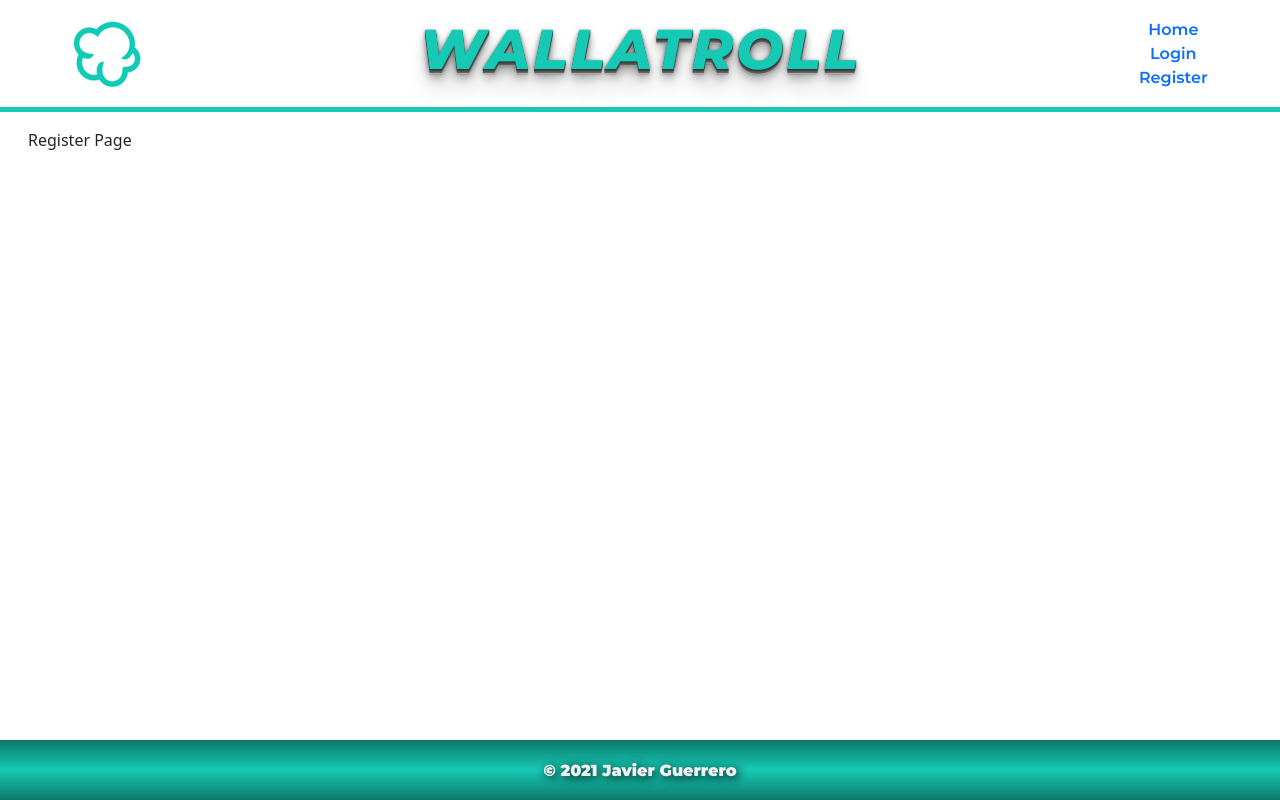
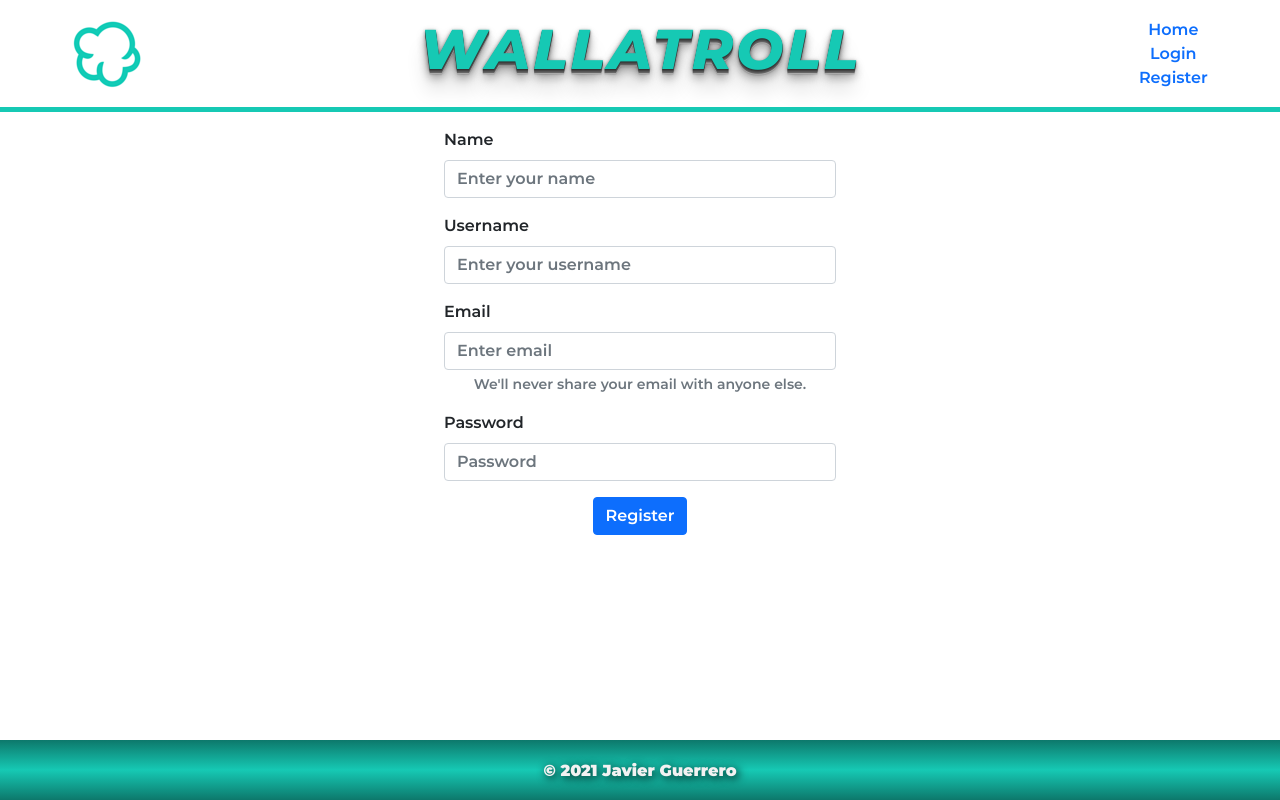
Before and after one commit to proyectojotazo/wallatroll-react-redux, a React (Create React App) app: page /register in a window 1280 px wide. Built offline with nearby package versions, Linux system fonts and the light colour scheme.

Commit message:
RegisterPage , NotFoundPage created. TODO: CreateAdPage

```diff
--- a/src/api/userServices.js
+++ b/src/api/userServices.js
@@ -21,7 +21,8 @@ const userServices = {
     await Promise.resolve()
     removeAuthorizationHeader()
     storage.remove('token')
-  }
+  },
+  register: async (data) => await requestServices.post('/api/auth/signup', data)
 }
 
 export default userServices
--- a/src/components/LoginPage/LoginPage.jsx
+++ b/src/components/LoginPage/LoginPage.jsx
@@ -7,8 +7,8 @@ import ErrorMsg from "../common/ErrorMsg";
 
 import "./LoginPage.css";
 
-import { authLogin, uiResetError } from "../../store/actions";
-import { getUi } from "../../store/selectors";
+import { authLogin, loginUiResetError } from "../../store/actions";
+import { getLoginUi } from "../../store/selectors";
 
 const LoginPage = ({ onLogin, onResetError, isLoading, error }) => {
   const [formValues, setFormValues] = useState({
@@ -109,13 +109,13 @@ const LoginPage = ({ onLogin, onResetError, isLoading, error }) => {
 };
 
 const mapStateToProps = (state) => {
-  return getUi(state);
+  return getLoginUi(state);
 };
 
 const mapDispatchToProps = (dispatch) => {
   return {
     onLogin: (credentials) => dispatch(authLogin(credentials)),
-    onResetError: () => dispatch(uiResetError()),
+    onResetError: () => dispatch(loginUiResetError()),
   };
 };
 
--- /dev/null
+++ b/src/components/NotFoundPage/NotFoundPage.css
@@ -0,0 +1,14 @@
+.not-found {
+  background-image: url(../../assets/images/404-not-found.jpg);
+  background-position: center;
+  height: calc(100vh - 160px);
+}
+
+.not-found-title {
+  padding: 1rem;
+  color: #af0404;
+  font-style: italic;
+  font-size: 42px;
+  text-align: center;
+  text-shadow: 1px 1px 1px black;
+}
--- a/src/components/NotFoundPage/NotFoundPage.jsx
+++ b/src/components/NotFoundPage/NotFoundPage.jsx
@@ -1,7 +1,13 @@
 import React from "react";
 
+import './NotFoundPage.css'
+
 const NotFoundPage = () => {
-  return <div>Not Found Page</div>;
+  return (
+    <section className="not-found">
+      <h2 className="not-found-title">Ups... Pagina no encontrada</h2>
+    </section>
+  );
 };
 
 export default NotFoundPage;
--- a/src/components/RegisterPage/RegisterPage.jsx
+++ b/src/components/RegisterPage/RegisterPage.jsx
@@ -1,11 +1,145 @@
-import React from 'react'
+import React, { useState } from "react";
 
-const RegisterPage = () => {
+import { connect } from "react-redux";
+
+import { Container, Row, Col, Form, Button, Spinner } from "react-bootstrap";
+
+import ErrorMsg from "../common/ErrorMsg";
+
+import { getRegisterUi } from "../../store/selectors";
+import { register, registerUiResetError } from "../../store/actions";
+
+const RegisterPage = ({ onRegister, onResetError, isLoading, error }) => {
+  const [formValues, setFormValues] = useState({
+    email: "",
+    password: "",
+    username: "",
+    name: "",
+  });
+
+  const handleChange = (e) => {
+    setFormValues({
+      ...formValues,
+      [e.target.name]: e.target.value,
+    });
+  };
+
+  const handleSubmit = async (e) => {
+    e.preventDefault();
+
+    const { email, password, username, name } = formValues;
+
+    const userToRegister = {
+      email,
+      password,
+      username,
+      name,
+    };
+
+    await onRegister(userToRegister)
+  };
+
   return (
-    <div>
-      Register Page
-    </div>
-  )
-}
+    <Container>
+      <Row>
+        <Col md={{ span: 4, offset: 4 }}>
+          <Form className="login-page-form" onSubmit={handleSubmit} noValidate>
+            <Form.Group className="mb-3" controlId="formBasicName">
+              <Form.Label>Name</Form.Label>
+              <Form.Control
+                type="text"
+                name="name"
+                placeholder="Enter your name"
+                value={formValues.name}
+                onChange={handleChange}
+                disabled={isLoading}
+              />
+            </Form.Group>
+            {(error.show && error.msg.name) && <ErrorMsg onClick={onResetError} msg={error.msg.name} />}
+            <Form.Group className="mb-3" controlId="formBasicUsername">
+              <Form.Label>Username</Form.Label>
+              <Form.Control
+                type="text"
+                name="username"
+                placeholder="Enter your username"
+                value={formValues.username}
+                onChange={handleChange}
+                disabled={isLoading}
+              />
+            </Form.Group>
+            {(error.show && error.msg.username) && <ErrorMsg onClick={onResetError} msg={error.msg.username} />}
+            <Form.Group className="mb-3" controlId="formBasicEmail">
+              <Form.Label>Email</Form.Label>
+              <Form.Control
+                type="email"
+                name="email"
+                placeholder="Enter email"
+                value={formValues.email}
+                onChange={handleChange}
+                disabled={isLoading}
+              />
+              <Form.Text className="text-muted text-center d-block mb-2">
+                We'll never share your email with anyone else.
+              </Form.Text>
+              {(error.show && error.msg.email) && <ErrorMsg onClick={onResetError} msg={error.msg.email} />}
+            </Form.Group>
+            <Form.Group className="mb-3" controlId="formBasicPassword">
+              <Form.Label>Password</Form.Label>
+              <Form.Control
+                type="password"
+                name="password"
+                placeholder="Password"
+                value={formValues.password}
+                onChange={handleChange}
+                disabled={isLoading}
+              />
+            </Form.Group>
+            {(error.show && error.msg.password) && <ErrorMsg onClick={onResetError} msg={error.msg.password} />}
 
-export default RegisterPage
+            {/* En caso de no conectar con el servidor */}
+            {(error.show && typeof error.msg === "string")  && <ErrorMsg onClick={onResetError} msg={error.msg} />}
+            <Button
+              variant="primary"
+              type="submit"
+              className="d-block mx-auto"
+              disabled={isLoading}
+            >
+              {isLoading ? (
+                <>
+                  <Spinner
+                    as="span"
+                    animation="border"
+                    size="sm"
+                    role="status"
+                    aria-hidden="true"
+                  />
+                  <span className="visually-hidden">Loading...</span>
+                </>
+              ) : (
+                "Register"
+              )}
+            </Button>
+          </Form>
+        </Col>
+      </Row>
+    </Container>
+  );
+};
+
+const mapStateToProps = (state) => {
+  return getRegisterUi(state);
+};
+
+const mapDispatchToProps = (dispatch) => {
+  return {
+    onRegister: (credentials) => dispatch(register(credentials)),
+    onResetError: () => dispatch(registerUiResetError()),
+  };
+};
+
+const ConnectedRegisterPage = connect(
+  mapStateToProps,
+  mapDispatchToProps
+)(RegisterPage);
+
+export default ConnectedRegisterPage;
--- a/src/store/reducers.js
+++ b/src/store/reducers.js
@@ -2,15 +2,32 @@ import {
   AUTH_LOGIN_FAILURE,
   AUTH_LOGIN_REQUEST,
   AUTH_LOGIN_SUCCESS,
+  LOGIN_UI_RESET_ERROR,
+  REGISTER_REQUEST,
+  REGISTER_SUCCESS,
+  REGISTER_FAILURE,
+  REGISTER_UI_RESET_ERROR,
   AUTH_LOGOUT,
-  UI_RESET_ERROR,
 } from "./types";
 
 const defaultState = {
   auth: true,
-  ui: {
+  loginUi: {
     isLoading: false,
     error: { msg: "", show: false },
+  },
+  registerUi: {
+    isLoading: false,
+    error: {
+      msg: {
+        name: "",
+        username: "",
+        email: "",
+        password: "",
+        server: "",
+      },
+      show: false,
+    },
   },
 };
 
@@ -25,17 +42,68 @@ export const auth = (authState = defaultState.auth, action) => {
   }
 };
 
-export const ui = (uiState = defaultState.ui, action) => {
+export const loginUi = (loginUiState = defaultState.loginUi, action) => {
   switch (action.type) {
     case AUTH_LOGIN_REQUEST:
       return { isLoading: true, error: { msg: "", show: false } };
     case AUTH_LOGIN_SUCCESS:
       return { isLoading: false, error: { msg: "", show: false } };
     case AUTH_LOGIN_FAILURE:
-      return { isLoading: false, error: { msg: action.payload , show: true } };
-    case UI_RESET_ERROR:
-      return { ...uiState, error: { msg: "", show: false } };
+      return { isLoading: false, error: { msg: action.payload, show: true } };
+    case LOGIN_UI_RESET_ERROR:
+      return { ...loginUiState, error: { msg: "", show: false } };
     default:
-      return uiState;
+      return loginUiState;
   }
 };
+
+export const registerUi = (
+  registerUiState = defaultState.registerUi,
+  action
+) => {
+  switch (action.type) {
+    case REGISTER_REQUEST:
+      return {
+        isLoading: true,
+        error: {
+          msg: {
+            name: "",
+            username: "",
+            email: "",
+            password: "",
+          },
+          show: false,
+        },
+      };
+    case REGISTER_SUCCESS:
+      return {
+        isLoading: false,
+        error: {
+          msg: {
+            name: "",
+            username: "",
+            email: "",
+            password: "",
+          },
+          show: false,
+        },
+      };
+    case REGISTER_FAILURE:
+      return { isLoading: false, error: { msg: action.payload, show: true } };
+    case REGISTER_UI_RESET_ERROR:
+      return {
+        ...registerUiState,
+        error: {
+          msg: {
+            name: "",
+            username: "",
+            email: "",
+            password: "",
+          },
+          show: false,
+        },
+      };
+    default:
+      return registerUiState;
+  }
+};
--- a/src/store/selectors.js
+++ b/src/store/selectors.js
@@ -1,2 +1,3 @@
-export const getUi = state => state.ui
+export const getLoginUi = state => state.loginUi
+export const getRegisterUi = state => state.registerUi
 export const getIsLogged = state => state.auth
--- a/src/store/types.js
+++ b/src/store/types.js
@@ -1,7 +1,11 @@
 export const AUTH_LOGIN_REQUEST = "AUTH_LOGIN_REQUEST";
 export const AUTH_LOGIN_SUCCESS = "AUTH_LOGIN_SUCCESS";
 export const AUTH_LOGIN_FAILURE = "AUTH_LOGIN_FAILURE";
+export const LOGIN_UI_RESET_ERROR = "LOGIN_UI_RESET_ERROR";
+
+export const REGISTER_REQUEST = "REGISTER_REQUEST";
+export const REGISTER_SUCCESS = "REGISTER_SUCCESS";
+export const REGISTER_FAILURE = "REGISTER_FAILURE";
+export const REGISTER_UI_RESET_ERROR = "REGISTER_UI_RESET_ERROR";
 
 export const AUTH_LOGOUT = "AUTH_LOGOUT";
-
-export const UI_RESET_ERROR = "UI_RESET_ERROR";
--- a/src/utils/errorHandler.js
+++ b/src/utils/errorHandler.js
@@ -1,17 +1,44 @@
+const handleRegisterErrors = (error) => {
+  const handledErrors = {};
+
+  error.message.forEach((msg) => {
+    if (msg.includes("email")) {
+      handledErrors["email"] = msg;
+    }
+    if (msg.includes("password")) {
+      handledErrors["password"] = msg;
+    }
+    // Sin !msg.includes... se introduce el error de username
+    if (msg.includes("name") && !msg.includes("username")) {
+      handledErrors["name"] = msg;
+    }
+    if (msg.includes("username")) {
+      handledErrors["username"] = msg;
+    }
+  });
+
+  return handledErrors;
+};
+
 const handleError = (error) => {
   const handledError = { message: "" };
 
   // Si se introduce un usuario incorrecto
   if (error.status === 401) {
-    handledError["message"] = 'Wrong email or password'
+    handledError["message"] = "Wrong email or password";
+  }
+
+  // Valores no validos en el formulario de registro
+  if (error.status === 400) {
+    handledError["message"] = handleRegisterErrors(error);;
   }
 
   // Si el servidor no está corriendo
-  if (error.message === 'Network Error'){
-    handledError["message"] = 'Could not connect to the server'
+  if (error.message === "Network Error") {
+    handledError["message"] = "Could not connect to the server";
   }
 
-  return handledError
+  return handledError;
 };
 
-export default handleError
+export default handleError;
```
Also changed, not shown: src/store/actions.js (+47 -3 lines).
